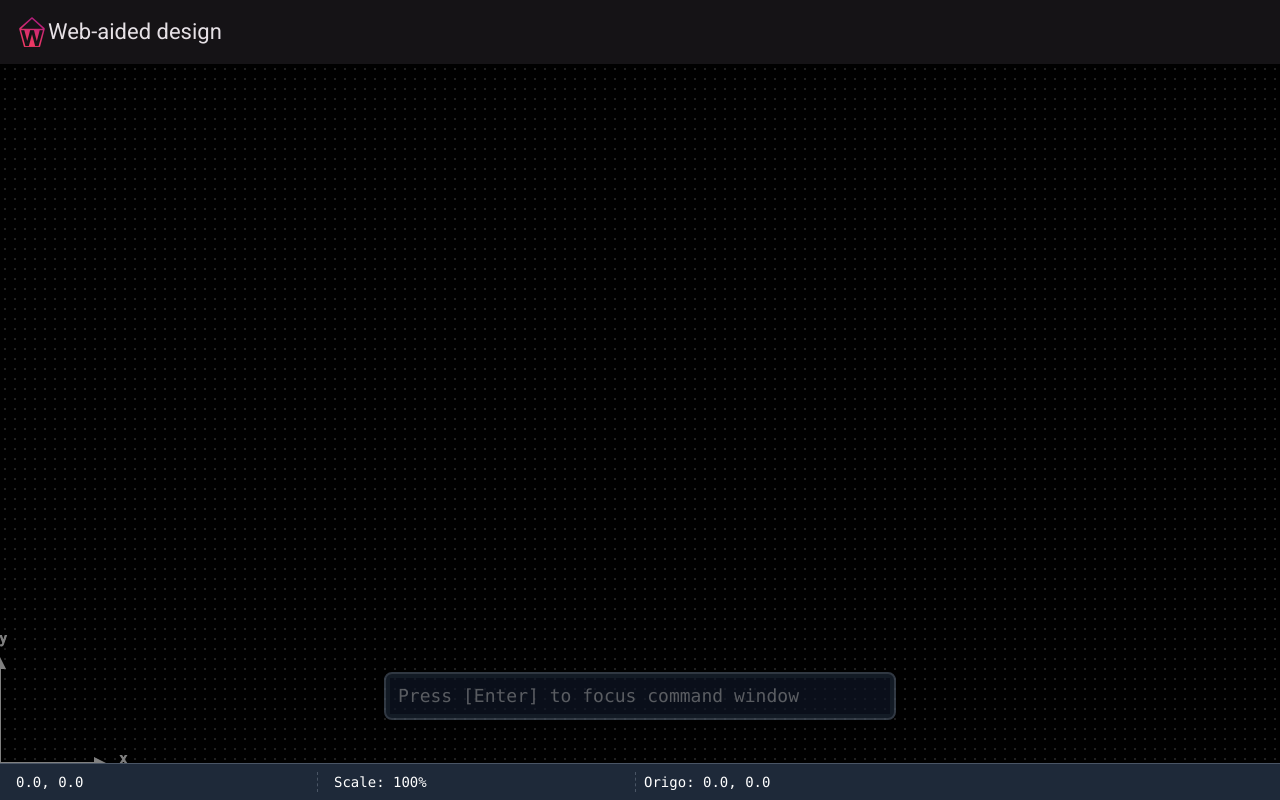
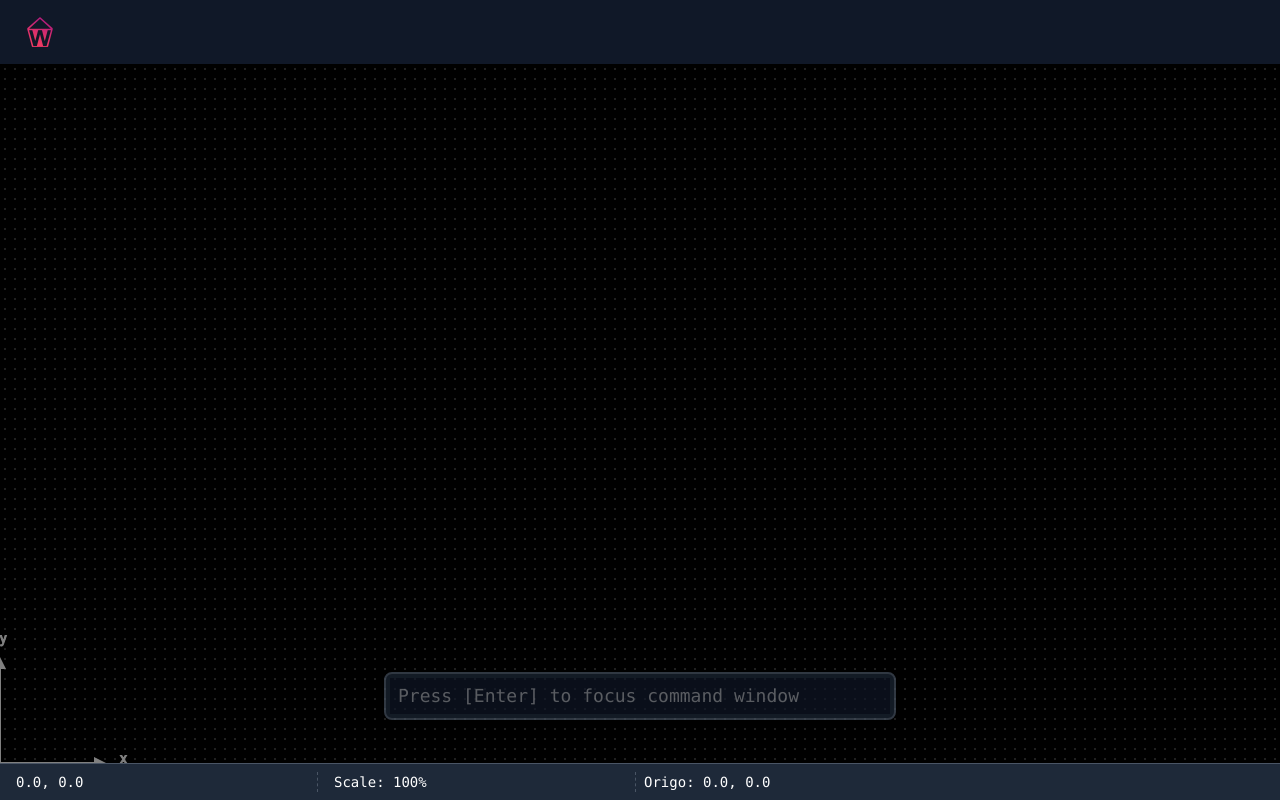
Before and after one commit to alexvnilsson-edu/karb-wad, an Angular app: page / in a window 1280 px wide. Built offline with nearby package versions, Linux system fonts and the light colour scheme.

Commit message:
restore tailwind header

```diff
--- a/src/app/app.html
+++ b/src/app/app.html
@@ -1,4 +1,4 @@
-<!-- <header class="bg-gray-900">
+<header class="bg-gray-900">
   <nav aria-label="Global" class="mx-auto flex items-center justify-between p-4 lg:px-6">
     <div class="flex lg:flex-1">
       <a href="#" class="-m-1.5 p-1.5">
@@ -7,12 +7,12 @@
       </a>
     </div>
   </nav>
-</header> -->
+</header>
 
-<mat-toolbar>
+<!-- <mat-toolbar>
   <img src="wad-logo.png" alt="WAD logo" class="size-8" />
   <span>Web-aided design</span>
-</mat-toolbar>
+</mat-toolbar> -->
 
 <main id="main" class="main flex-1 flex flex-col">
   <app-render-view></app-render-view>
```
